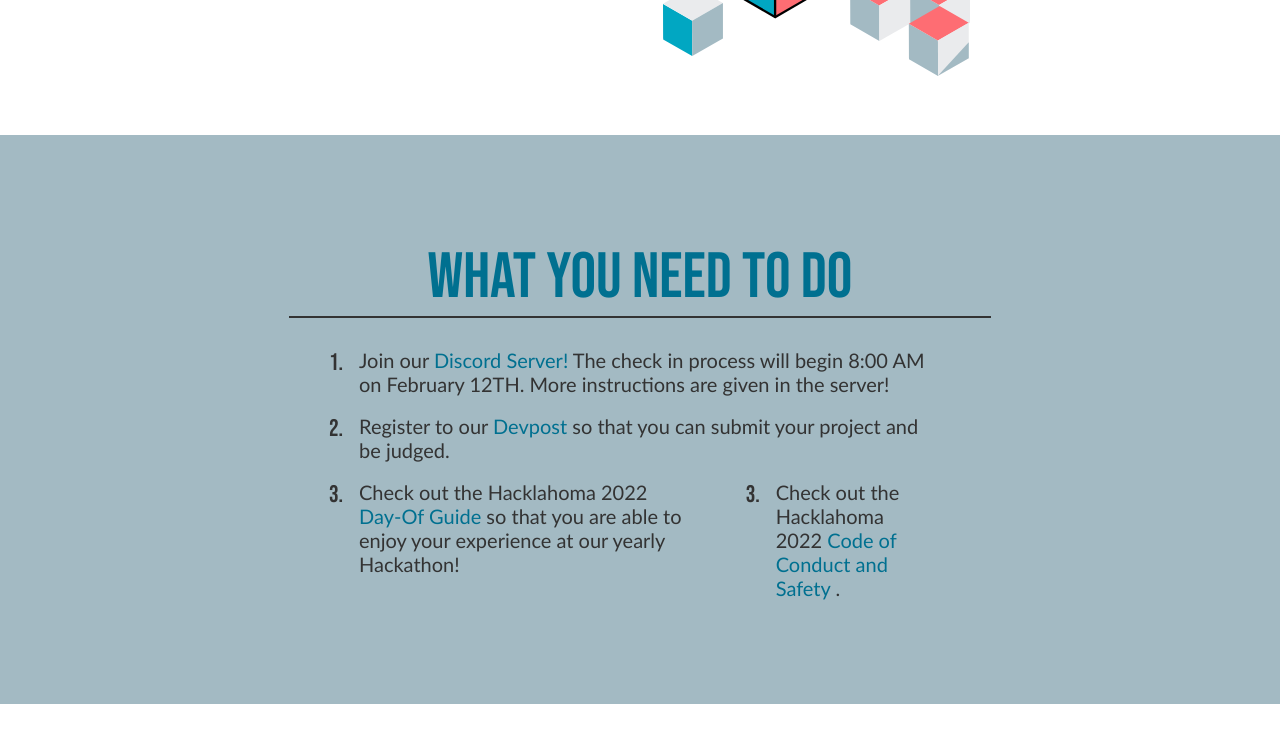
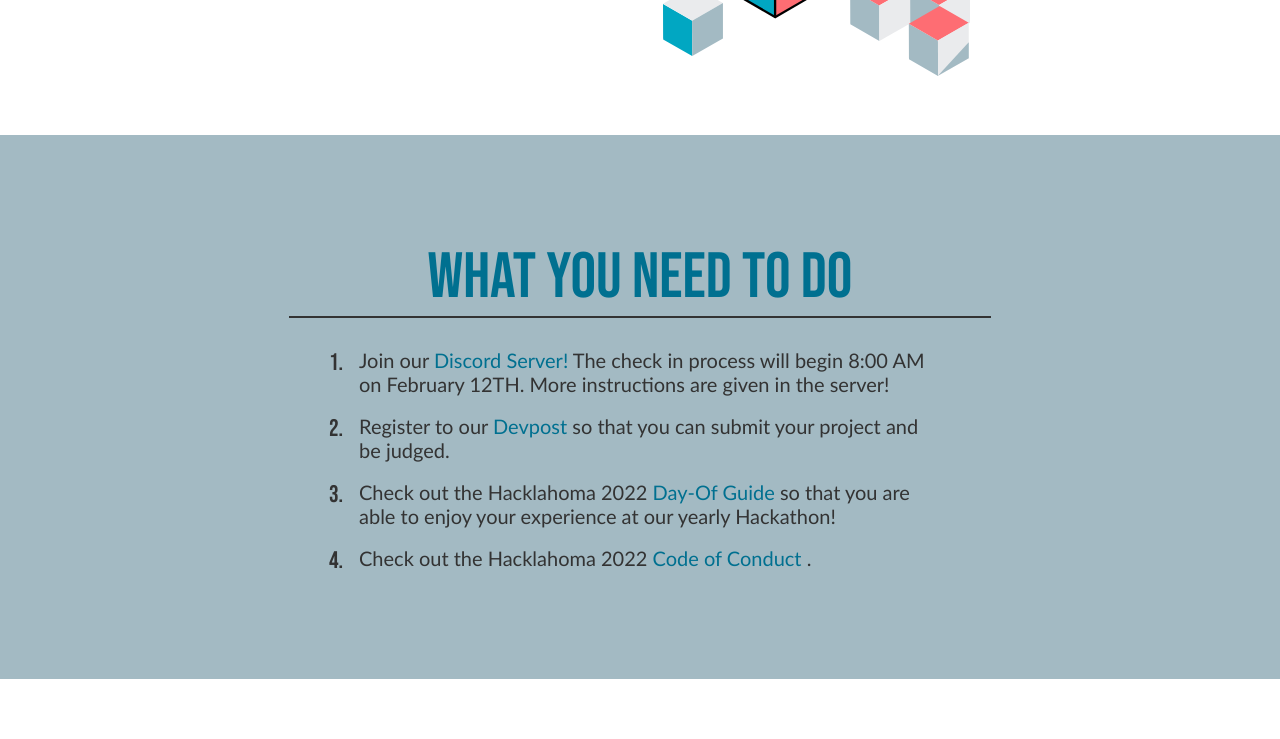
Before and after one commit to Hacklahoma/2022, a React (Create React App) app: page /live in a window 1280 px wide. Shown: the part 395-1134 px from the top of the page. Built offline with nearby package versions, Linux system fonts and the light colour scheme.

Commit message:
Updated Packets

```diff
--- a/src/live/CTA.jsx
+++ b/src/live/CTA.jsx
@@ -42,7 +42,7 @@
         <p className="instruct">
           Check out the Hacklahoma 2022 {' '}
           <a
-            href="/Hacker_Day_Of_Guide_2022.pdf"
+            href="https://drive.google.com/file/d/18Szz_yibWhgVfbbveXos2gxCROwmh3f6/view?usp=sharing"
             target="_blank"
             rel="noopener noreferrer"
           >
@@ -50,33 +50,21 @@
           </a>{' '}
           so that you are able to enjoy your experience at our yearly Hackathon!
         </p>
-        <div className="step">
-          <h2>3. </h2>
+      </div>
+      <div className="step">
+          <h2>4. </h2>
           <p className="instruct">
             Check out the Hacklahoma 2022 {' '}
             <a
-              href="/Hacklahoma_Conduct_Policy.pdf"
+              href="https://drive.google.com/file/d/1YAV7J6XKOtse380fXDgFnC1D-F8w1meV/view?usp=sharing"
               target="_blank"
               rel="noopener noreferrer"
             >
-              Code of Conduct and Safety
+              Code of Conduct
             </a>{' '}
             .
           </p>
         </div>
-
-
-        {/*<div className="step">
-        <h2>3. </h2>
-        <p className="instruct">
-          Read the{' '}
-          <a href="/hacker_handbook.pdf" target="_blank" rel="noopener noreferrer">
-            Hacker Handbook
-          </a>{' '}
-          to guide you through Hacklahoma 2021!
-        </p>
-      </div>*/}
-      </div>
     </div>
   </div>
 );
```
